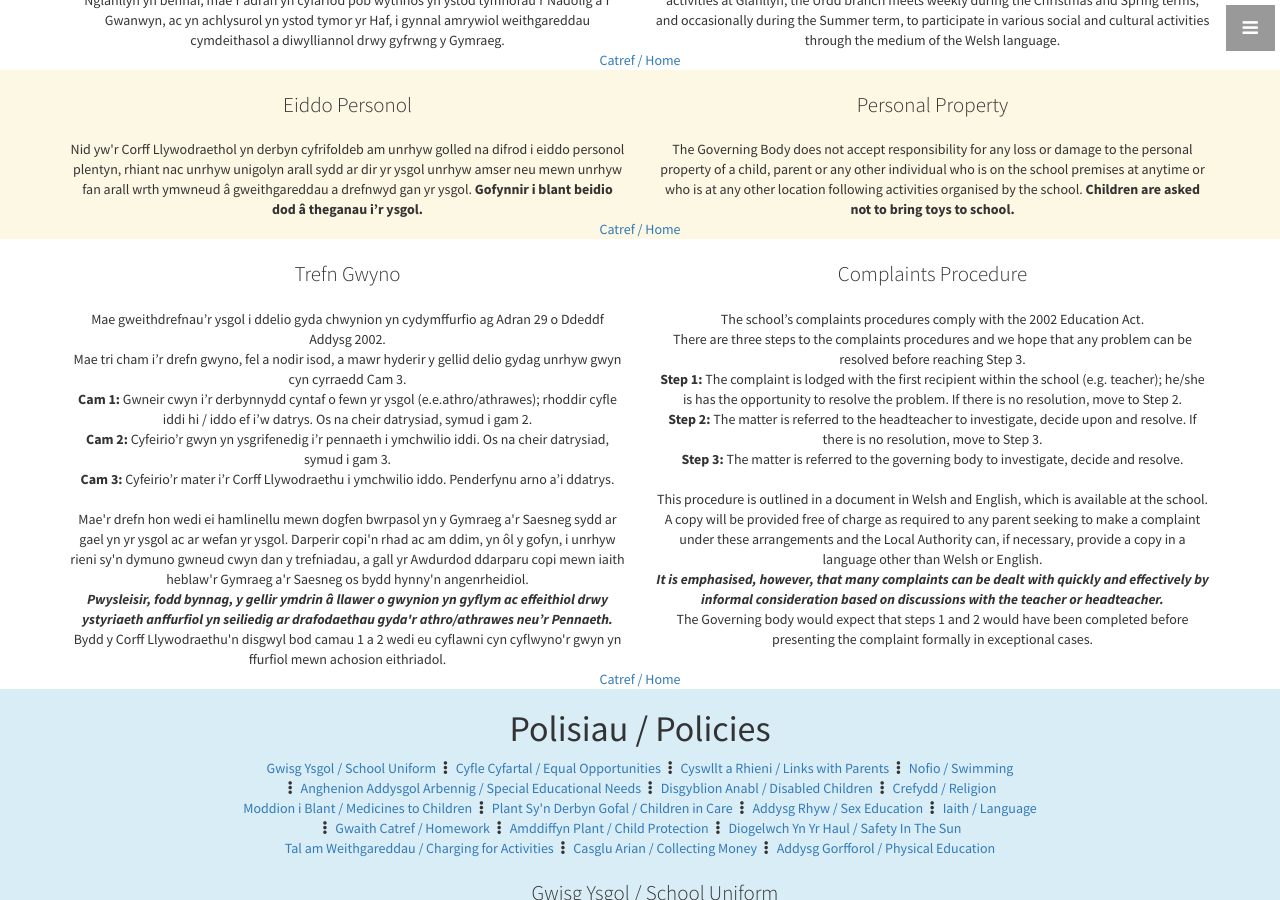
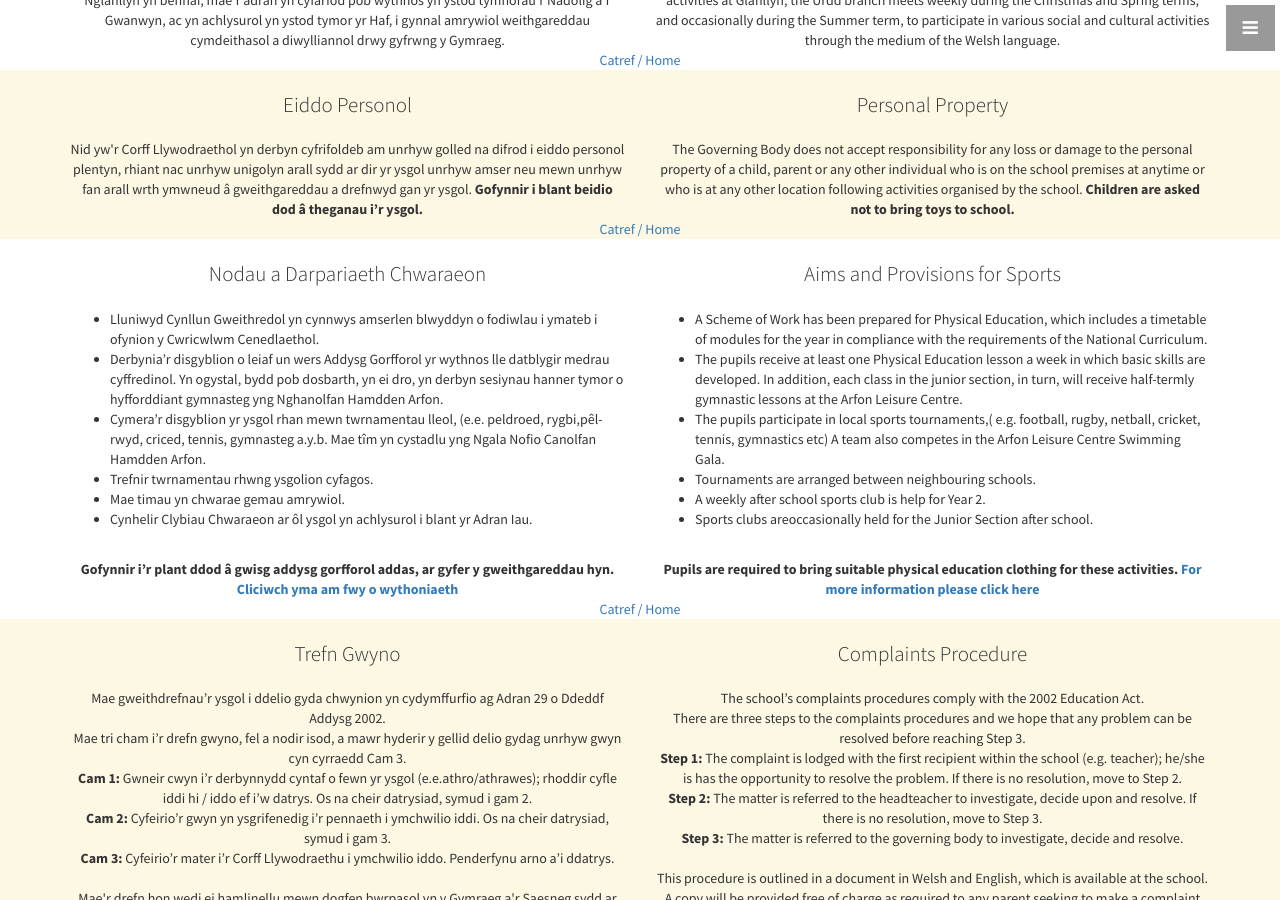
Before and after one commit to matatysgolbethel/matatysgolbethel.github.io, a Jekyll site: the page built from index.html, in a window 1280 px wide and 900 px high, scrolled down 8634 px. Built offline with Jekyll 4.4.1, drawn with Linux system fonts in a browser that asks for light colours.

Commit message:
added complaints procedure and sports provision

```diff
--- a/_includes/complaintsprocedure.html
+++ b/_includes/complaintsprocedure.html
@@ -1,4 +1,4 @@
-<section id="complaintsprocedure">
+<section id="complaintsprocedure" class="bg-warning">
   <div class="container">
     <div class="row">
       <div class="col-lg-6 text-center">
--- a/_includes/navigation.html
+++ b/_includes/navigation.html
@@ -16,6 +16,7 @@
     <li><a href="#food" onclick = $("#menu-close").click(); >Bwyd / Food</a></li>
     <li><a href="#additionalactivities" onclick = $("#menu-close").click(); >Gweithgareddau / Activities</a></li>
     <li><a href="#personalproperty" onclick = $("#menu-close").click(); >Eiddo Personol / Personal Property</a></li>
+    <li><a href="#sportsprovision" onclick = $("#menu-close").click(); >Chwaraeon / Sports</a></li>
     <li><a href="#complaintsprocedure" onclick = $("#menu-close").click(); >Trefn Gwyno / Complaints Procedure</a></li>
     <li><a href="#policies" onclick = $("#menu-close").click(); >Polisiau / Policies</a></li>
     <li><a href="#contact" onclick = $("#menu-close").click(); >Cyswllt / Contact</a></li>
--- /dev/null
+++ b/_includes/sportsprovision.html
@@ -0,0 +1,49 @@
+<section id="sportsprovision">
+  <div class="container">
+    <div class="row">
+      <div class="col-lg-6 text-center">
+          <h2 class="lead">Nodau a Darpariaeth Chwaraeon</h2>
+          <ul>
+          <li class="text-left">Lluniwyd Cynllun Gweithredol yn cynnwys amserlen blwyddyn o fodiwlau i
+ymateb i ofynion y Cwricwlwm Cenedlaethol.</li>
+          <li class="text-left">Derbynia’r disgyblion o leiaf un wers Addysg Gorfforol yr wythnos lle datblygir
+medrau cyffredinol. Yn ogystal, bydd pob dosbarth, yn ei dro, yn derbyn sesiynau
+hanner tymor o hyfforddiant gymnasteg yng Nghanolfan Hamdden Arfon.</li>
+          <li class="text-left">Cymera’r disgyblion yr ysgol rhan mewn twrnamentau lleol, (e.e. peldroed,
+rygbi,pêl-rwyd, criced, tennis, gymnasteg a.y.b. Mae tîm yn cystadlu yng Ngala
+Nofio Canolfan Hamdden Arfon.</li>
+          <li class="text-left">Trefnir twrnamentau rhwng ysgolion cyfagos.</li>
+          <li class="text-left">Mae timau yn chwarae gemau amrywiol.</li>
+          <li class="text-left">Cynhelir Clybiau Chwaraeon ar ôl ysgol yn achlysurol i blant yr Adran Iau.</li>
+          </ul><br>
+          <b>Gofynnir i’r plant ddod â gwisg addysg gorfforol addas, ar gyfer y
+gweithgareddau hyn. <a href="#physicaleducation">Cliciwch yma am fwy o wythoniaeth</a></b>
+          </div>
+          <div class="col-lg-6 text-center">
+          <h2 class="lead">Aims and Provisions for Sports</h2>
+            <ul>
+            <li class="text-left">A Scheme of Work has been prepared for Physical Education, which includes a
+timetable of modules for the year in compliance with the requirements of the
+National Curriculum.</li>
+            <li class="text-left">The pupils receive at least one Physical Education lesson a week in which basic
+skills are developed. In addition, each class in the junior section, in turn, will
+receive half-termly gymnastic lessons at the Arfon Leisure Centre.</li>
+            <li class="text-left">The pupils participate in local sports tournaments,( e.g. football, rugby, netball,
+cricket, tennis, gymnastics etc) A team also competes in the Arfon Leisure Centre
+Swimming Gala.</li>
+            <li class="text-left">Tournaments are arranged between neighbouring schools.</li>
+            <li class="text-left">A weekly after school sports club is help for Year 2.</li>
+            <li class="text-left">Sports clubs areoccasionally held for the Junior Section after school.</li>
+            </ul><br>
+            <b>Pupils are required to bring suitable physical education clothing for these
+activities. <a href="#physicaleducation">For more information please click here</a></b>
+          </div>
+          <div class="col-lg-12 text-center">
+            <a href="#top">Catref / Home</a>
+          </div>
+      </div>
+    </div>
+    <!-- /.row -->
+  </div>
+  <!-- /.container -->
+</section>
--- a/_layouts/front.html
+++ b/_layouts/front.html
@@ -19,6 +19,7 @@
   {% include food.html %}
   {% include additionalactivities.html %}
   {% include personalproperty.html %}
+  {% include sportsprovision.html %}
   {% include complaintsprocedure.html %}
   {% include policies.html %}
   {% include links.html %}
```
Also changed, not shown: 1 other file.
